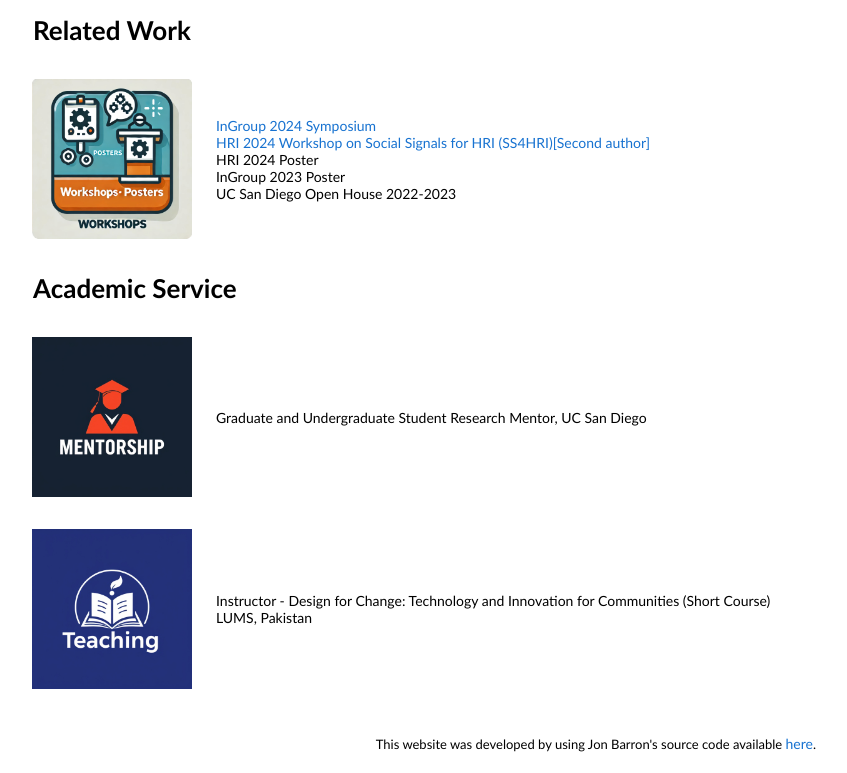
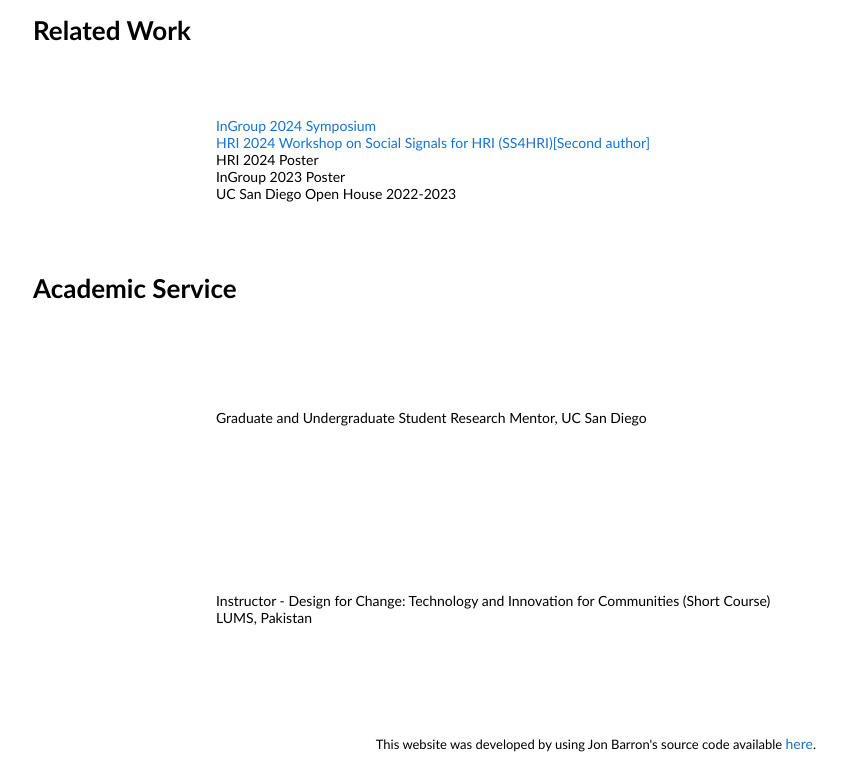
Before and after one commit to jamr08/jamr08.github.io, a plain HTML site: page index.html in a window 1280 px wide. Shown: the part 1102-1875 px from the top of the page, without its empty margins (224-1071 px from the left). Drawn offline with Linux system fonts and the light colour scheme.

Commit message:
removed some images

```diff
--- a/index.html
+++ b/index.html
@@ -258,7 +258,7 @@
                 <div class="one">
                   <div class="two" id="workshop">
                   <!-- Second Image -->
-                  <img src="images/tentative_workshop.jpg" alt="Worksop" width="160">
+                  <!--  <img src="images/tentative_workshop.jpg" alt="Worksop" width="160"> -->
                 </div>
               </td>
               <td style="padding:8px;width:80%;vertical-align:center">
@@ -288,7 +288,7 @@
                 <div class="one">
                   <div class="two" id="workshop">
                   <!-- Second Image -->
-                  <img src="images/student.jpg" alt="ment" width="160">
+                  <!-- <img src="images/student.jpg" alt="ment" width="160"> -->
                 </div>
               </td>
               <td style="padding:8px;width:80%;vertical-align:center">
@@ -304,7 +304,7 @@
                 <div class="one">
                   <div class="two" id="workshop">
                   <!-- Second Image -->
-                  <img src="images/teaching.jpg" alt="teach" width="160">
+                  <!-- <img src="images/teaching.jpg" alt="teach" width="160"> -->
                 </div>
               </td>
               <td style="padding:8px;width:80%;vertical-align:center">
```
